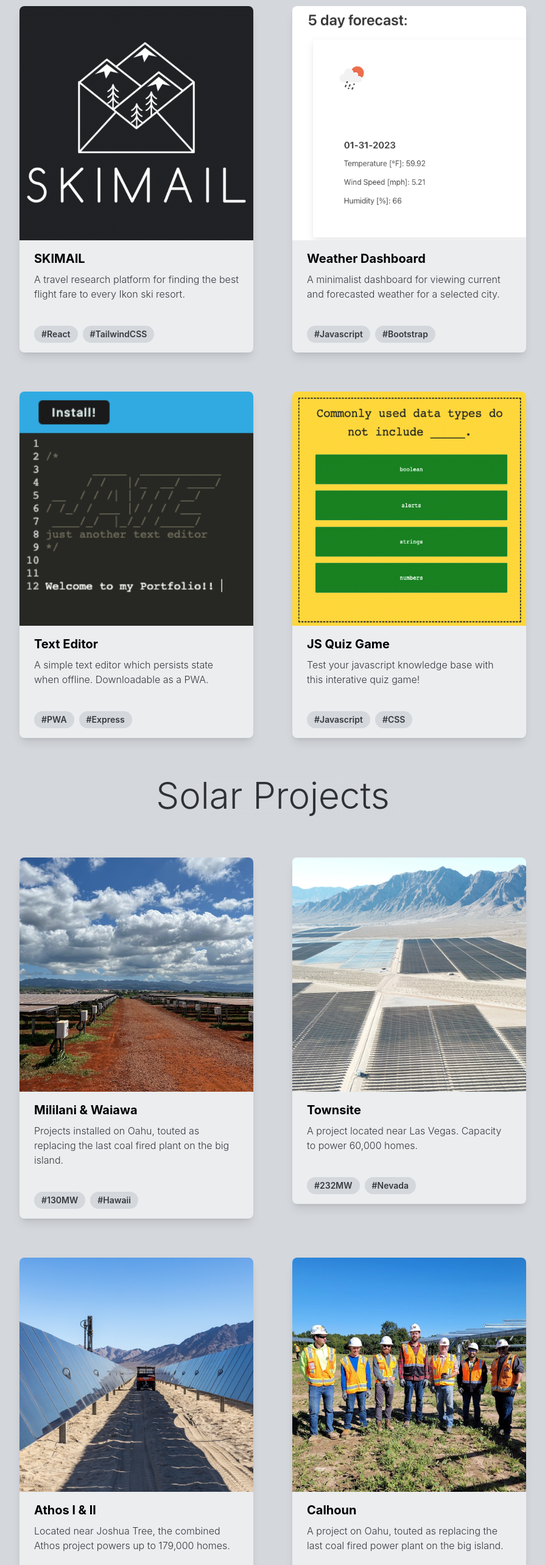
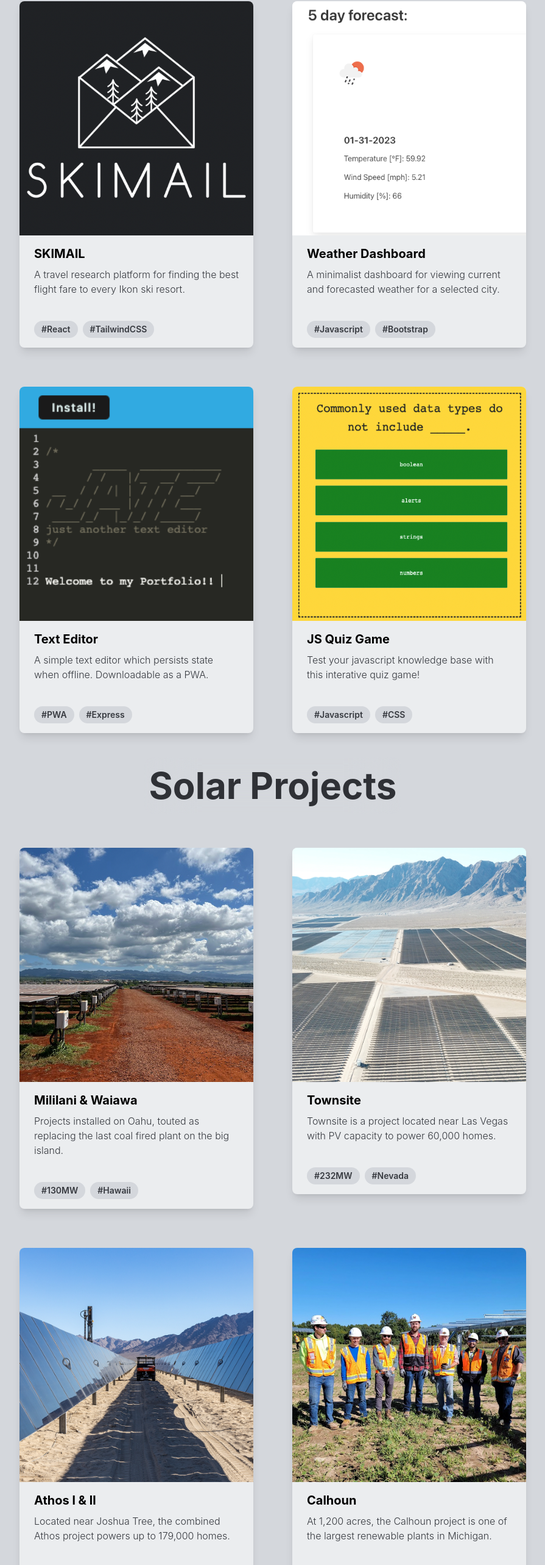
Before and after one commit to macgreene14/macgreene.com, a Next.js app: page /portfolio in a window 1280 px wide. Shown: the part 214-2780 px from the top of the page at 61% size, without its empty margins (192-1087 px from the left). Built offline with nearby package versions, Linux system fonts and the light colour scheme.

Commit message:
improve portfolio page

```diff
--- a/pages/portfolio.js
+++ b/pages/portfolio.js
@@ -14,10 +14,10 @@ export default function Portfolio() {
   console.log(screenshot1);
   return (
     <div className="flex flex-col items-center justify-start bg-gray-400">
-      <h1 className="text-center backdrop-blur-2xl rounded-2xl pt-4">
+      <h1 className="text-center font-bold backdrop-blur-2xl rounded-2xl pt-4">
         Web Development
       </h1>
-      <section className="flex flex-wrap justify-center p-2">
+      <section className="flex flex-wrap justify-center">
         <Card
           src={screenshot1.src}
           title="SKIMAIL"
@@ -56,7 +56,7 @@ export default function Portfolio() {
         />
       </section>
 
-      <h1 className="text-center backdrop-blur-2xl rounded-2xl py-4">
+      <h1 className="text-center font-bold backdrop-blur-2xl rounded-2xl py-4">
         Solar Projects
       </h1>
       <section className="flex flex-wrap justify-center p-4">
@@ -72,7 +72,7 @@ export default function Portfolio() {
         <Card
           src={screenshot6.src}
           title="Townsite"
-          desc="A project located near Las Vegas. Capacity to power 60,000 homes."
+          desc="Townsite is a project located near Las Vegas with PV capacity to power 60,000 homes."
           tag1="232MW"
           tag2="Nevada"
           href="https://www.rosendin.com/project/townsite-solar-facility/"
@@ -88,8 +88,7 @@ export default function Portfolio() {
         <Card
           src={screenshot8.src}
           title="Calhoun"
-          desc="A project on Oahu, touted as replacing the last coal fired power
-          plant on the big island."
+          desc="At 1,200 acres, the Calhoun project is one of the largest renewable plants in Michigan."
           tag1="200MW"
           tag2="Michigan"
           href="https://invenergy.com/news/invenergy-completes-construction-financing-for-calhoun-solar"
```
